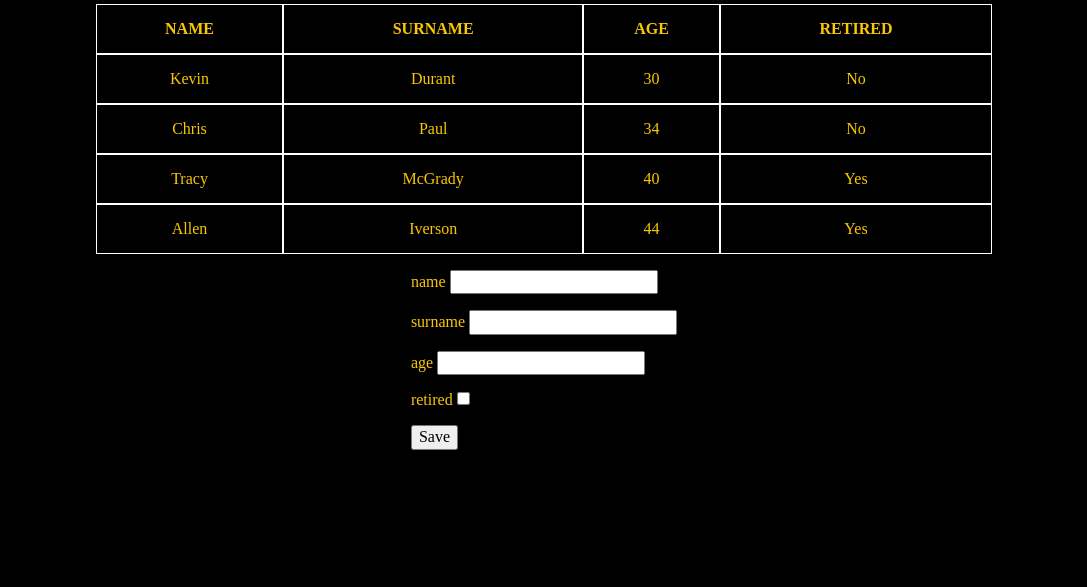
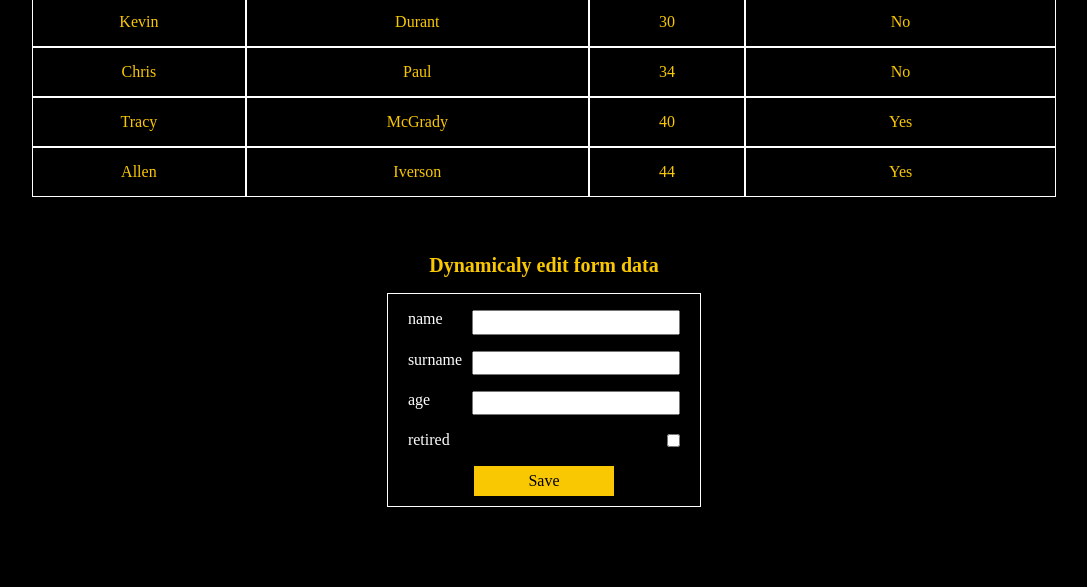
Before and after one commit to jundymek/table_generator, a website built with webpack: page src/content/index.html in a window 1280 px wide. Shown: the part 213-800 px from the top of the page, without its empty margins (96-1183 px from the left). Built offline with nearby package versions, Linux system fonts and the light colour scheme; files whose address does not match are found by name.

Commit message:
feat: form basic styles

```diff
--- a/src/content/index.html
+++ b/src/content/index.html
@@ -27,7 +27,7 @@
   <body>
 
     <section class="main main--js">
-        <h1>Simple table generator</h1>
+        <h1 class="main__header">Simple table generator</h1>
     </section>
 
 
--- a/src/js/createEditForm.js
+++ b/src/js/createEditForm.js
@@ -5,24 +5,24 @@
   for (let [key, value] of dataEntries) {
     if (key !== "id") {
       if (typeof value === "boolean") {
-        editForm.innerHTML += `<p>
-        <label for="checkbox">${key}</label>
+        editForm.innerHTML += `<p class="form__element">
+        <label class="form__label" for="checkbox">${key}</label>
         <input type="checkbox" name="${key}" id="${key}">
     </p>`;
       }
       if (typeof value === "string") {
-        editForm.innerHTML += `<p>
-        <label for="${key}">${key}</label>
+        editForm.innerHTML += `<p class="form__element">
+        <label class="form__label" for="${key}">${key}</label>
         <input required type="text" name="${key}" id="${key}" placeholder="">
     </p>`;
       }
       if (typeof value === "number") {
-        editForm.innerHTML += `<p>
-        <label for="${key}">${key}</label>
+        editForm.innerHTML += `<p class="form__element">
+        <label class="form__label" for="${key}">${key}</label>
         <input required type="number" name="${key}" id="${key}" step=0.5>
     </p>`;
       }
     }
   }
-  editForm.innerHTML += `<input id="btnsave" type="button" value="Save">`;
+  editForm.innerHTML += `<input class="form__btn-submit" id="btnsave" type="button" value="Save">`;
 }
--- a/src/js/main.js
+++ b/src/js/main.js
@@ -71,8 +71,11 @@
       </thead>
       <tbody class="table__body table__body--js"></tbody>
     </table>
+    <section class="edit-form">
+    <h2 class="edit-form__header">Dynamicaly edit form data</h2>
     <form action="#" class="form form--js">
-    </form>`;
+    </form>
+    </section>`;
 }
 
 export const tableHead = document.querySelector(".table__head-tr--js");
--- a/src/js/main.test.js
+++ b/src/js/main.test.js
@@ -1,6 +1,6 @@
 import { booleanConverts } from './booleanConverts';
 
-describe('BooleanConverts', () => {
+describe('BooleanConverts helper function', () => {
     it('true should give Yes ', () => {
         expect(booleanConverts(true)).toBe('Yes')
     });
--- a/src/scss/_variables.scss
+++ b/src/scss/_variables.scss
@@ -1,2 +1,2 @@
 $violet: #000;
-$yellow: #F9C802;
+$yellow: #f9c802;
--- a/src/scss/main.scss
+++ b/src/scss/main.scss
@@ -1,12 +1,13 @@
 @import "_normalize";
 @import "_variables";
-
 
 html {
   box-sizing: border-box;
 }
 
-*, *:before, *:after {
+*,
+*:before,
+*:after {
   box-sizing: inherit;
 }
 
@@ -21,10 +22,13 @@
   justify-content: center;
   align-items: center;
   height: 100vh;
+  &__header {
+    text-align: center;
+  }
 }
 
 .table {
-  max-width: 70vw;
+  max-width: 80%;
   text-align: center;
   width: 100%;
   border-spacing: 0;
@@ -33,13 +37,51 @@
   }
   &__head-th {
     border: 1px solid #fff;
-    border-spacing: 0;
-
+    color: #fff;
+    text-decoration: underline;
   }
   &__body-row {
     height: 50px;
+    &:hover {
+      color: #fff;
+      transform: scale(1.02);
+    }
   }
   &__body-td {
     border: 1px solid #fff;
   }
 }
+
+.edit-form {
+  margin-top: 40px;
+  display: flex;
+  flex-direction: column;
+  min-width: 20vw;
+  text-align: center;
+  &__header {
+    font-size: 20px;
+  }
+}
+
+.form {
+  width: 100%;
+  border: 1px solid #fff;
+  padding-bottom: 10px;
+  &__element {
+    display: flex;
+    justify-content: space-between;
+    color: #fff;
+    padding: 0 20px;
+  }
+  &__label {
+    text-align: left;
+    margin-right: 10px;
+  }
+  &__btn-submit {
+    width: 140px;
+    height: 30px;
+    background-color: $yellow;
+    border: none;
+    cursor: pointer;
+  }
+}
```
Also changed, not shown: dist/css/main.css, dist/index.html, dist/js/main.js, 1 other file.
